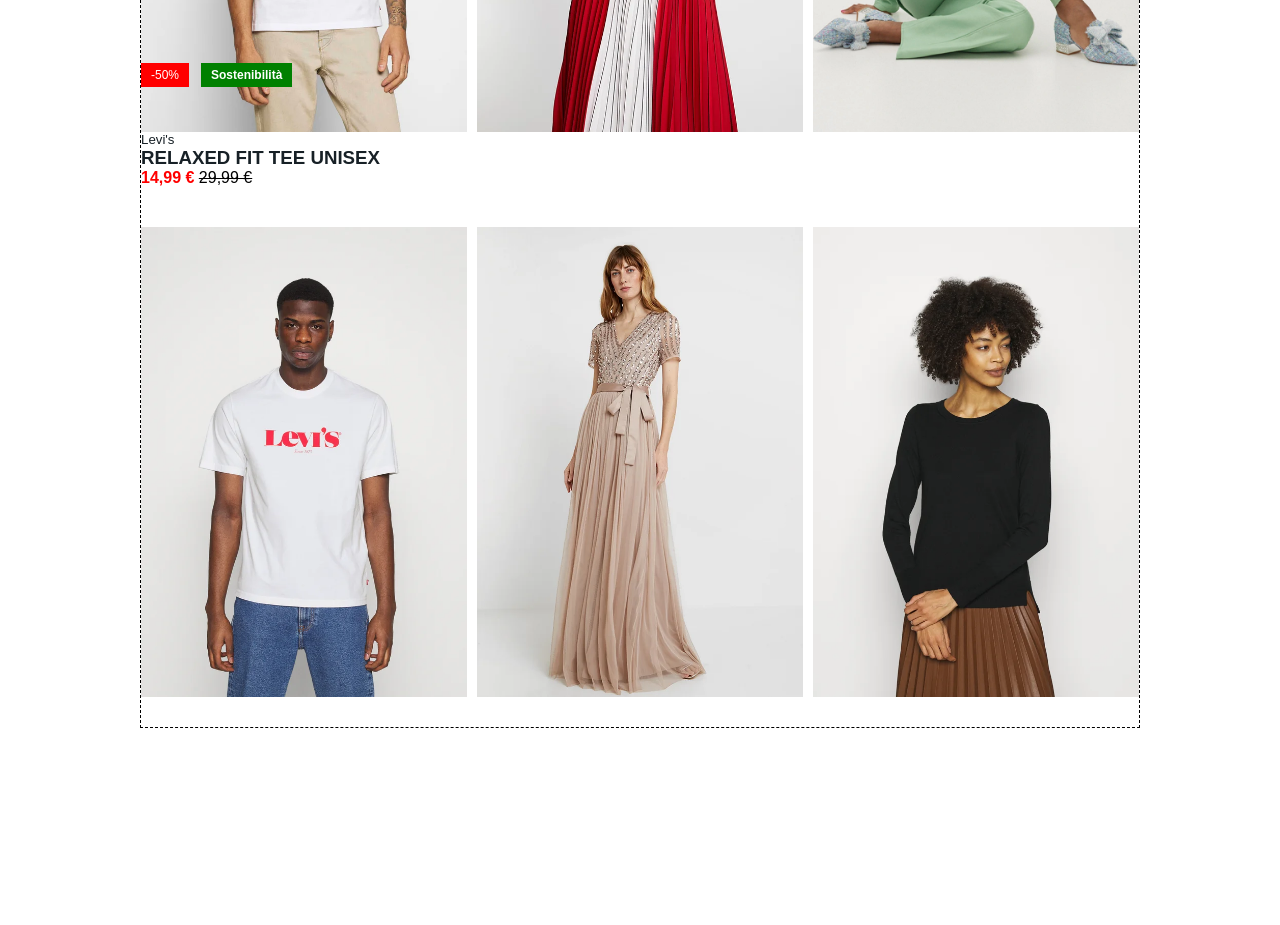
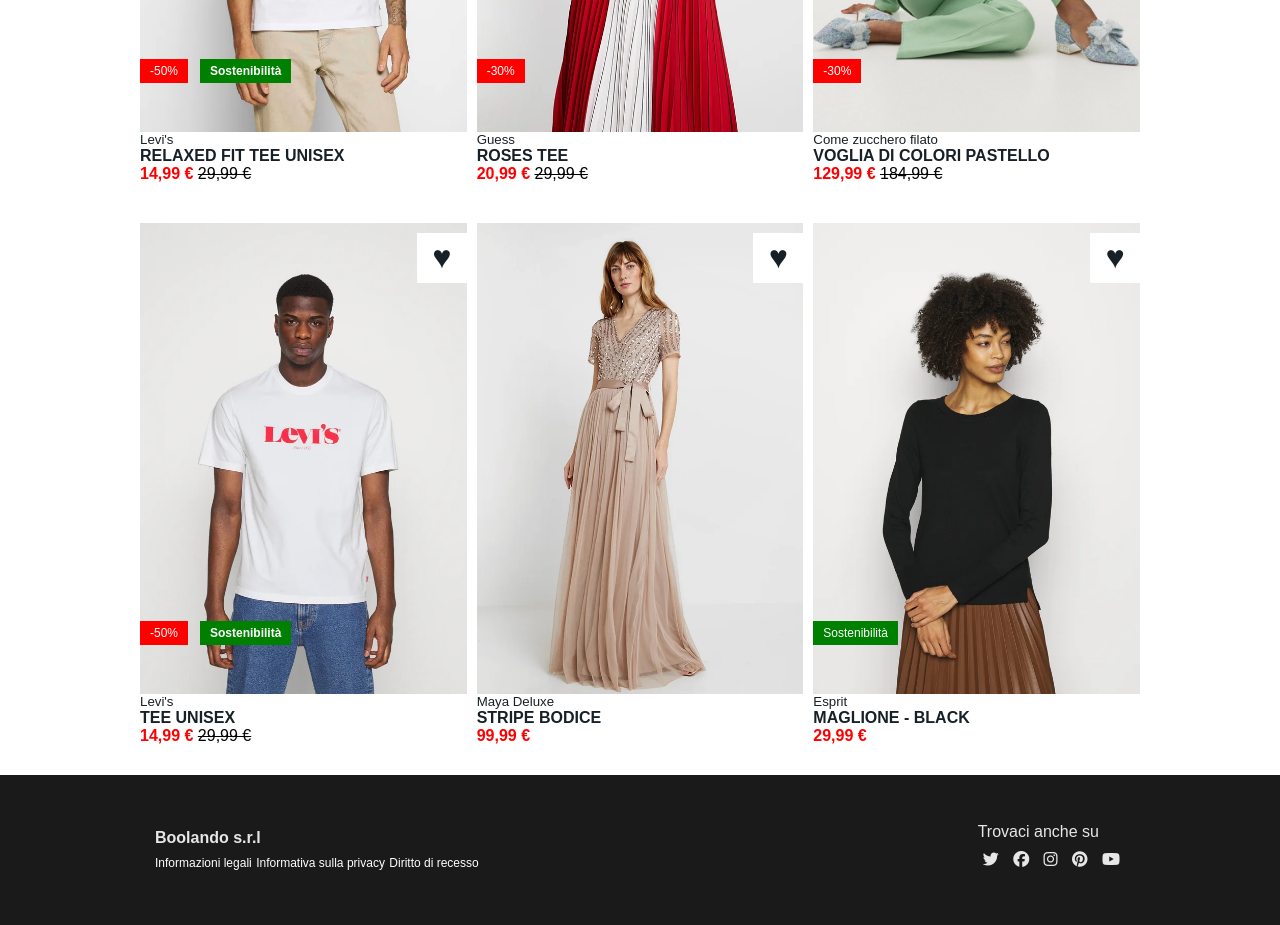
Before and after one commit to AlessioMartella7/html-css-boolando, a plain HTML site: page index.html in a window 1280 px wide. Shown: the part 460-1385 px from the top of the page. Before the commit the page ends 1188 px from the top, so only its background shows below. Drawn offline with Linux system fonts and the light colour scheme.

Commit message:
esercizio terminato

```diff
--- a/css/style.css
+++ b/css/style.css
@@ -19,6 +19,11 @@ h5{
     font-weight: 200;
 }
 
+h3{
+    font-size: 16px;
+    font-weight: 600;
+}
+
 /* utilities */
 .container{
     max-width: 1000px;
@@ -30,7 +35,7 @@ h5{
     flex-direction: row;
     flex-wrap: wrap;
     gap: 10px;
-    border: 1px dashed black;
+
 }
 
 .col{
@@ -41,6 +46,11 @@ h5{
 img{
     max-width: 100%;
     display: block;
+}
+
+footer{
+    background-color: #1A1A1A;
+
 }
 /* header */
 
@@ -120,6 +130,13 @@ header{
     right: 0;
 
 }
+
+.cuore:hover{
+
+    color: red;
+}
+
+
 .label{
     padding: 5px 10px;
     color: white;
@@ -134,12 +151,19 @@ header{
 
 }
 
-.label.sostenibility{
+.discount .label.sostenibility{
     position: absolute;
     left: 60px;
     top: 0;
     padding: 5px 10px;
     font-weight: 600;
+}
+
+div ~.label.sostenibility{
+    position: absolute;
+    bottom: 100px;
+    left: 0;
+
 }
 
 .bg-red{
@@ -151,6 +175,8 @@ header{
     background-color: #008000;
 }
 
+/* sovrapposizione imagine */
+
 .pictures{
   position: relative;
 }
@@ -159,7 +185,6 @@ header{
     display: none;
 
 }
-
 .card:hover .img-alt{
     display: inline-block;
     position: absolute;
@@ -169,3 +194,27 @@ header{
     right: 0;
 
 }
+
+/* footer */
+
+.disclaimer{
+
+    min-height: 150px;
+
+
+}
+
+.info{
+    line-height: 150%;
+}
+
+.info a{
+    font-size: 12px;
+    text-decoration: none;
+    color: white;
+
+}
+
+.social i{
+    margin: 10px 5px;
+}
--- a/index.html
+++ b/index.html
@@ -56,27 +56,105 @@
                     </div>
                 </div>
                 <div class="col">
-                    <img src="img/2.webp" alt="roses1">
+                    <div class="card">
+                        <div class="pictures">
+                            <img src="img/2.webp" alt="fittee1">
+                            <img class="img-alt" src="img/2b.webp" alt="fittee2">
+                        </div>
+                        <h5>Guess</h5>
+                        <h3>ROSES TEE</h3>
+                        <div class="prices">20,99 €
+                            <span class="price-down">29,99 €</span>
+                        </div>
+                        <div class="cuore">&hearts;</div>
+                        <span class="label discount bg-red">-30%</span>
+                    </div>
                 </div>
                 <div class="col">
-                    <img src="img/3.webp" alt="pastello1">
+                    <div class="card">
+                        <div class="pictures">
+                            <img src="img/3.webp" alt="fittee1">
+                            <img class="img-alt" src="img/3b.webp" alt="fittee2">
+                        </div>
+                        <h5>Come zucchero filato</h5>
+                        <h3>VOGLIA DI COLORI PASTELLO</h3>
+                        <div class="prices">129,99 €
+                            <span class="price-down">184,99 €</span>
+                        </div>
+                        <div class="cuore">&hearts;</div>
+                        <span class="label discount bg-red">-30%</span>
+                    </div>
                 </div>
                 <div class="col">
-                    <img src="img/4.webp" alt="tee1">
+                    <div class="card">
+                        <div class="pictures">
+                            <img src="img/4.webp" alt="fittee1">
+                            <img class="img-alt" src="img/4b.webp" alt="fittee2">
+                        </div>
+                        <h5>Levi's</h5>
+                        <h3>TEE UNISEX</h3>
+                        <div class="prices">14,99 €
+                            <span class="price-down">29,99 €</span>
+                        </div>
+                        <div class="cuore">&hearts;</div>
+                        <span class="label discount bg-red">-50%
+                            <span class="label sostenibility bg-green">Sostenibilità</span>
+                        </span>
+                    </div>
                 </div>
                 <div class="col">
-                    <img src="img/5.webp" alt="stripe1">
+                    <div class="card">
+                        <div class="pictures">
+                            <img src="img/5.webp" alt="fittee1">
+                            <img class="img-alt" src="img/5b.webp" alt="fittee2">
+                        </div>
+                        <h5>Maya Deluxe</h5>
+                        <h3>STRIPE BODICE</h3>
+                        <div class="prices">99,99 €
+                            <span class="price-down"></span>
+                        </div>
+                        <div class="cuore">&hearts;</div>
+
+                    </div>
                 </div>
                 <div class="col">
-                    <img src="img/6.webp" alt="maglione1">
+                    <div class="card">
+                        <div class="pictures">
+                            <img src="img/6.webp" alt="fittee1">
+                            <img class="img-alt" src="img/6b.webp" alt="fittee2">
+                        </div>
+                        <h5>Esprit</h5>
+                        <h3>MAGLIONE - BLACK</h3>
+                        <div class="prices">29,99 €
+                            <span class="price-down"></span>
+                        </div>
+                        <div class="cuore">&hearts;</div>
+                        <span class="label sostenibility bg-green">Sostenibilità</span>
+                    </div>
                 </div>
             </div>
         </div>
     </main>
 
+    <footer>
+        <div class="disclaimer nav-bar container">
+            <div class="info">
+                <div><strong>Boolando s.r.l</strong></div>
+                <a href="#">Informazioni legali</a>
+                <a href="#">Informativa sulla privacy</a>
+                <a href="#">Diritto di recesso</a>
+            </div>
 
-    <footer>
+            <div class="social">
+                <div>Trovaci anche su</div>
+                <i class="fa-brands fa-twitter"></i>
+                <i class="fa-brands fa-facebook"></i>
+                <i class="fa-brands fa-instagram"></i>
+                <i class="fa-brands fa-pinterest"></i>
+                <i class="fa-brands fa-youtube"></i>
+            </div>
 
+        </div>
     </footer>
 </body>
 
```
